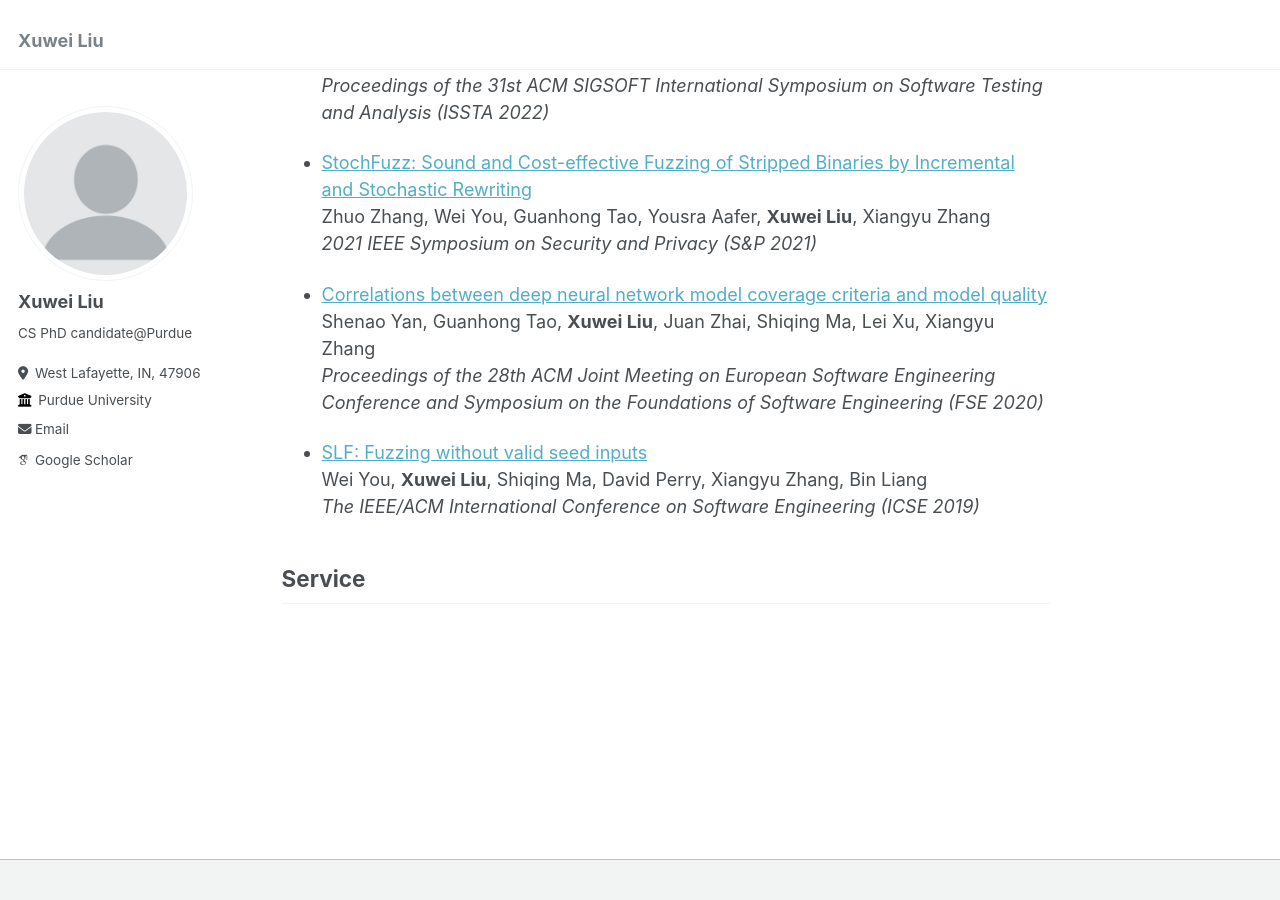
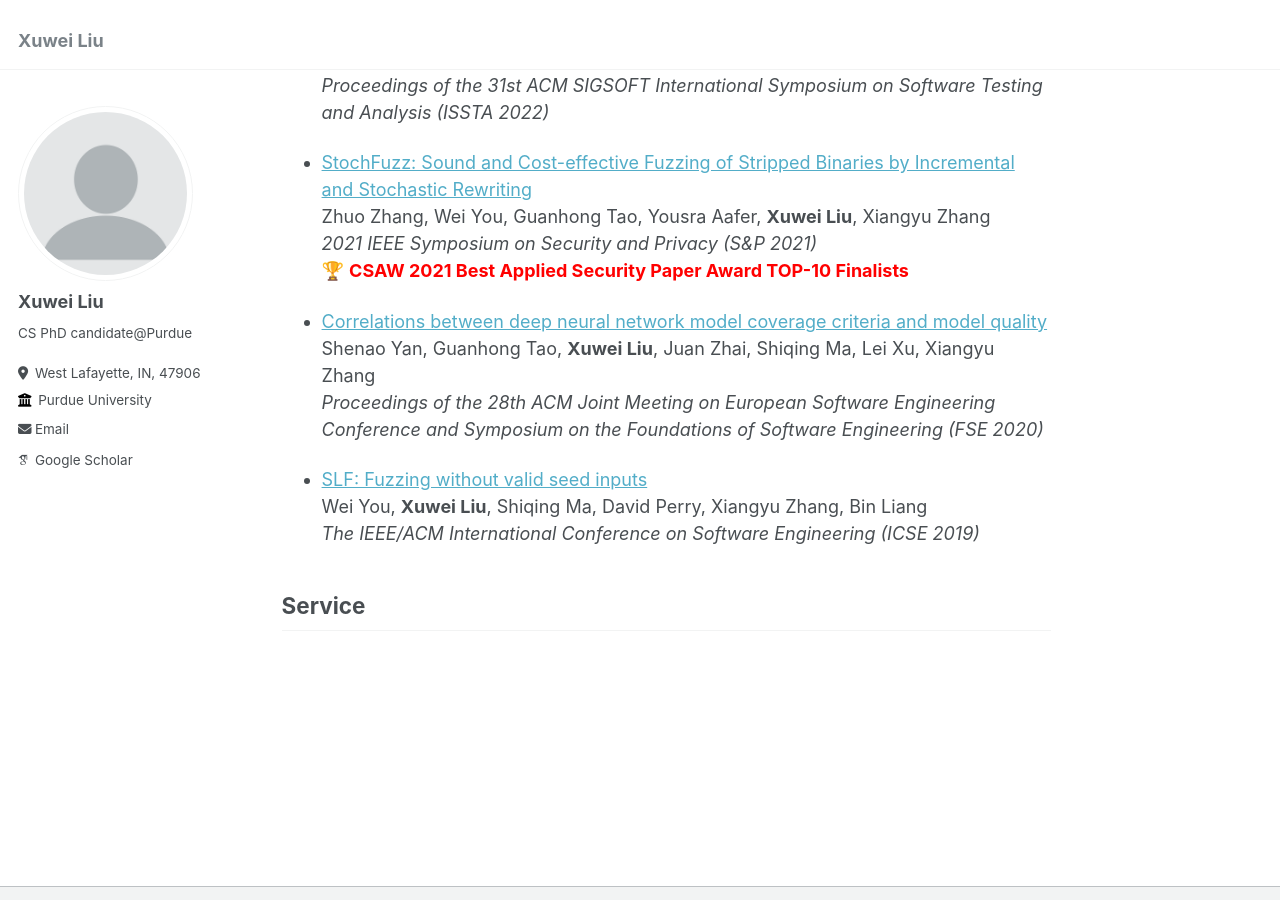
Before and after one commit to shellwayxw/shellwayxw.github.io, a Jekyll site: the page built from _pages/about.md, in a window 1280 px wide and 900 px high, scrolled down 837 px. Built offline with Jekyll 4.4.1, drawn with Linux system fonts in a browser that asks for light colours; some web fonts are replaced.

Commit message:
Update about.md

```diff
--- a/_pages/about.md
+++ b/_pages/about.md
@@ -35,6 +35,7 @@ redirect_from:
 - [StochFuzz: Sound and Cost-effective Fuzzing of Stripped Binaries by Incremental and Stochastic Rewriting](https://www.cs.purdue.edu/homes/zhan3299/res/SP21b.pdf)
   Zhuo Zhang, Wei You, Guanhong Tao, Yousra Aafer, **Xuwei Liu**, Xiangyu Zhang
   _2021 IEEE Symposium on Security and Privacy (S&P 2021)_
+ 🏆   <span style="color: red;">**CSAW 2021 Best Applied Security Paper Award TOP-10 Finalists**</span>
 
 - [Correlations between deep neural network model coverage criteria and model quality](https://people.cs.rutgers.edu/~jz798/papers/fse20_yan.pdf)
   Shenao Yan, Guanhong Tao, **Xuwei Liu**, Juan Zhai, Shiqing Ma, Lei Xu, Xiangyu Zhang
```
